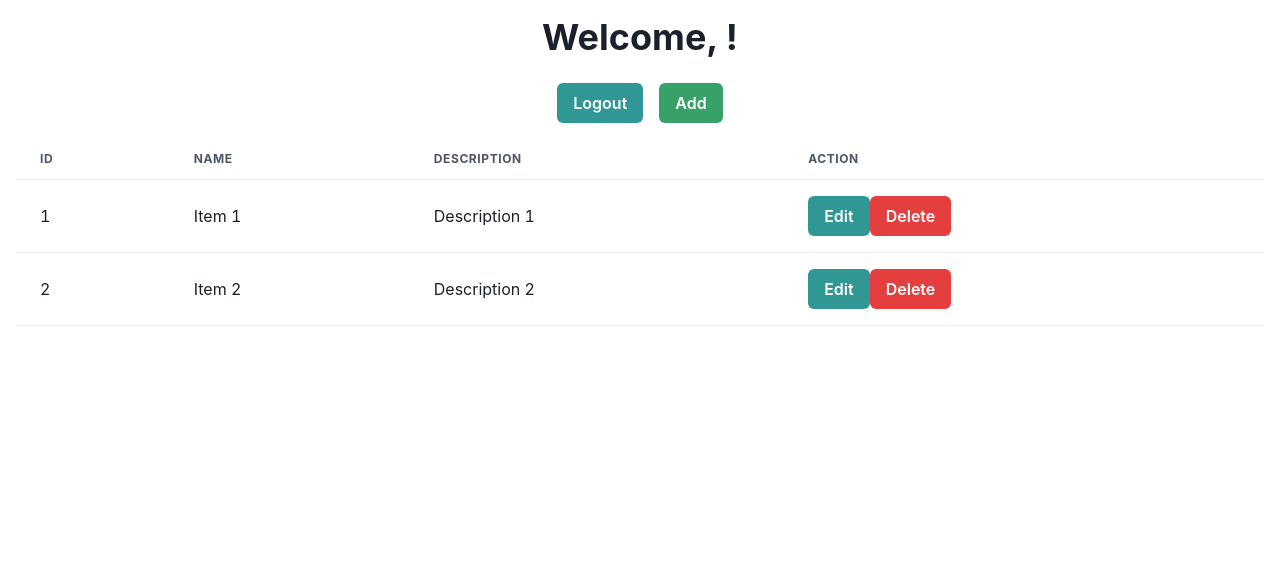
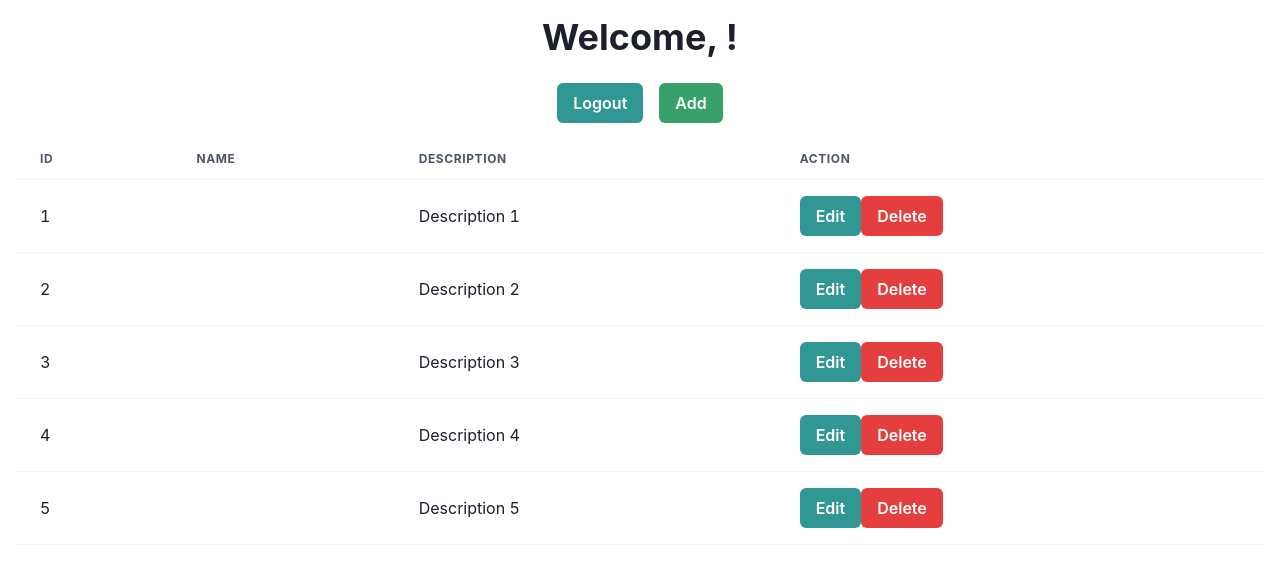
Before and after one commit to bharathaladandi/Ijona-Services, a React (Create React App) app in the folder ijona/: page /homepage in a window 1280 px wide. Shown: the top 584 px of the page. Built offline with nearby package versions, Linux system fonts and the light colour scheme.

Commit message:
data added

```diff
--- a/ijona/src/Pages/HomaPage.jsx
+++ b/ijona/src/Pages/HomaPage.jsx
@@ -27,8 +27,11 @@ export const HomaPage = () => {
   const { user, logout, isAuthenticated } = Auth();
 
   const [data, setData] = useState([
-    { id: 1, name: 'Item 1', description: 'Description 1' },
-    { id: 2, name: 'Item 2', description: 'Description 2' },
+    { id: 1, user: 'User 1', description: 'Description 1' },
+    { id: 2, user: 'User 2', description: 'Description 2' },
+    { id: 3, user: 'User 3', description: 'Description 3' },
+    { id: 4, user: 'User 4', description: 'Description 4' },
+    { id: 5, user: 'User 5', description: 'Description 5' },
   ]);
 
   const [dataItems, setDataitems] = useState({ name: '', description: '' });
```
Also changed, not shown: 1 other file (tests, documents, lock files or other folders).
